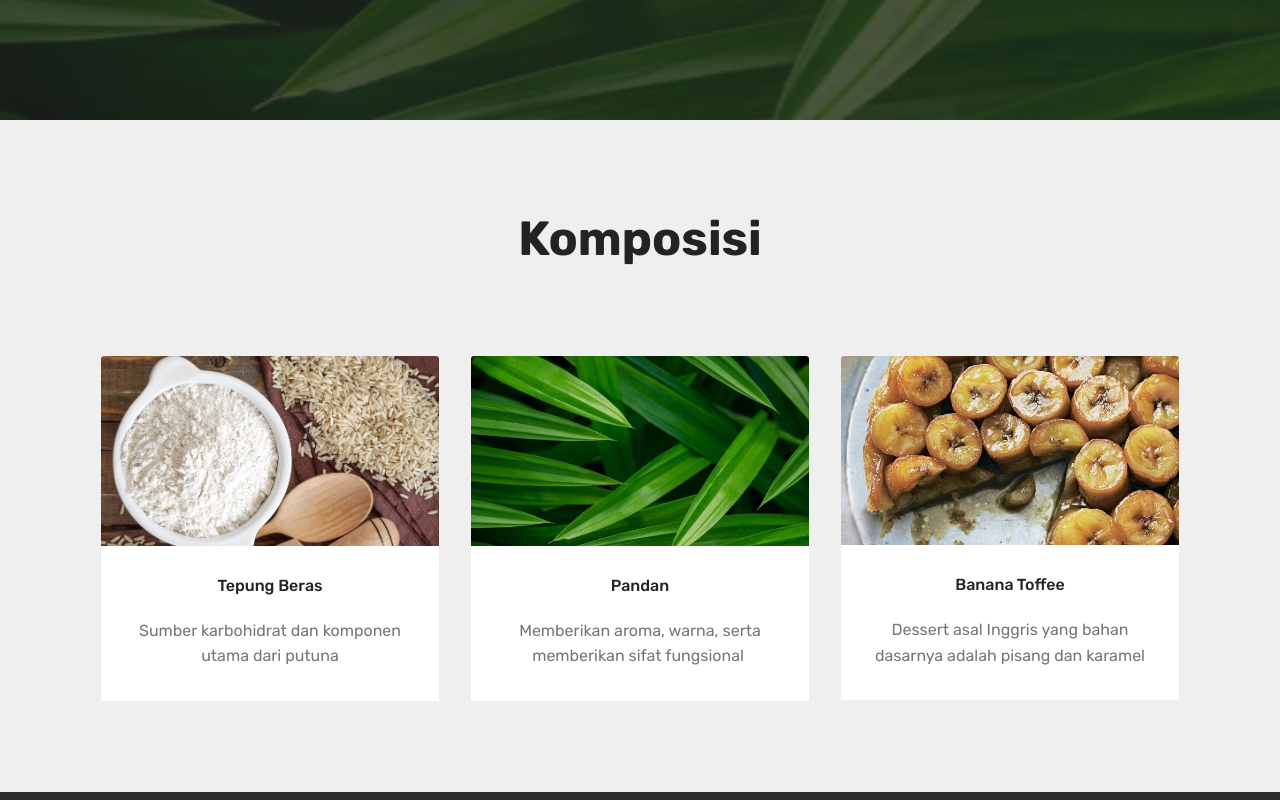
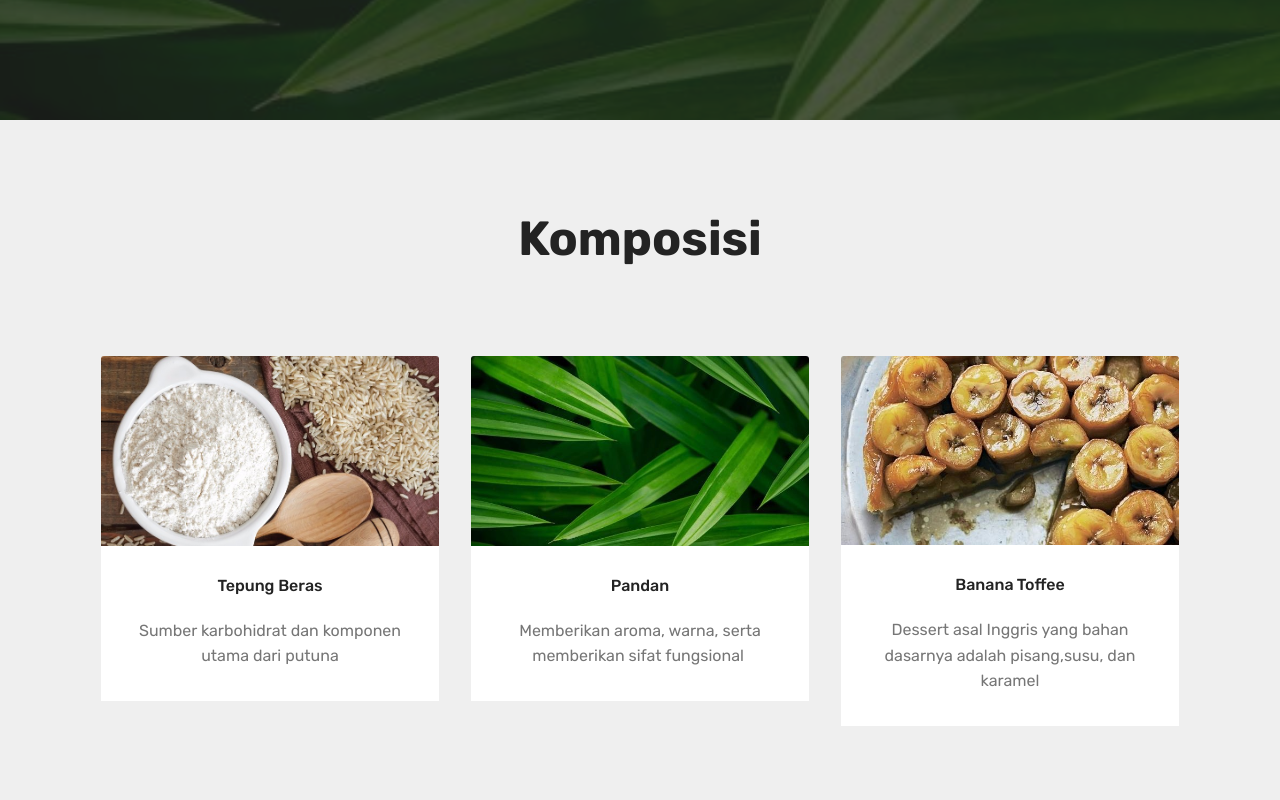
Before and after one commit to SkimmyMilch/putuna, a plain HTML site: page index.html in a window 1280 px wide. Shown: the part 680-1480 px from the top of the page. Drawn offline with Linux system fonts and the light colour scheme; files whose address does not match are found by name.

Commit message:
create github pages

```diff
--- a/index.html
+++ b/index.html
@@ -51,7 +51,7 @@
 
 </section>
 
-<section class="engine"><a href="https://mobirise.info/p">web templates free download</a></section><section class="features18 popup-btn-cards cid-rXTSsRLmJ3" id="features18-8">
+<section class="engine"><a href="https://mobirise.info/l">free site templates</a></section><section class="features18 popup-btn-cards cid-rXTSsRLmJ3" id="features18-8">
 
 
 
@@ -101,7 +101,7 @@
                     <div class="card-box">
                         <h4 class="card-title mbr-fonts-style display-7">
                             Banana Toffee</h4>
-                        <p class="mbr-text mbr-fonts-style display-7">Dessert asal Inggris yang bahan dasarnya adalah pisang dan karamel</p>
+                        <p class="mbr-text mbr-fonts-style display-7">Dessert asal Inggris yang bahan dasarnya adalah pisang,susu, dan karamel</p>
                     </div>
                 </div>
             </div>
```
Also changed, not shown: 1 other file.
